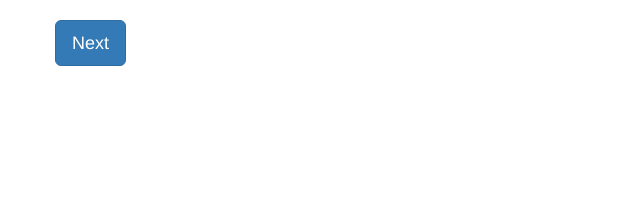
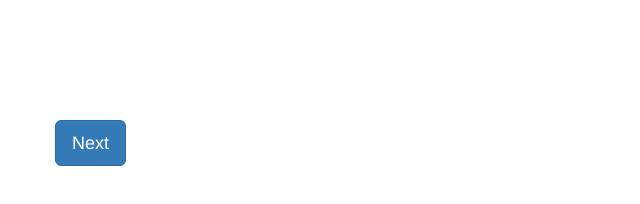
Before and after one commit to mxpimp47/instagram, a plain HTML site: page index.html in a window 1280 px wide. Shown: the whole page, without its empty margins (0-640 px from the left). Drawn offline with nearby package versions, Linux system fonts and the light colour scheme.

Commit message:
css: padding changes on body and .results

```diff
--- a/css/style.css
+++ b/css/style.css
@@ -1,3 +1,7 @@
+body {
+    margin: 40px 0;
+}
+
 #comments {
 	max-height: 480px;
 	overflow: scroll;
@@ -28,5 +32,5 @@
 }
 
 .results {
-	padding:10px 0;
+    padding: 40px 0;
 }
```
